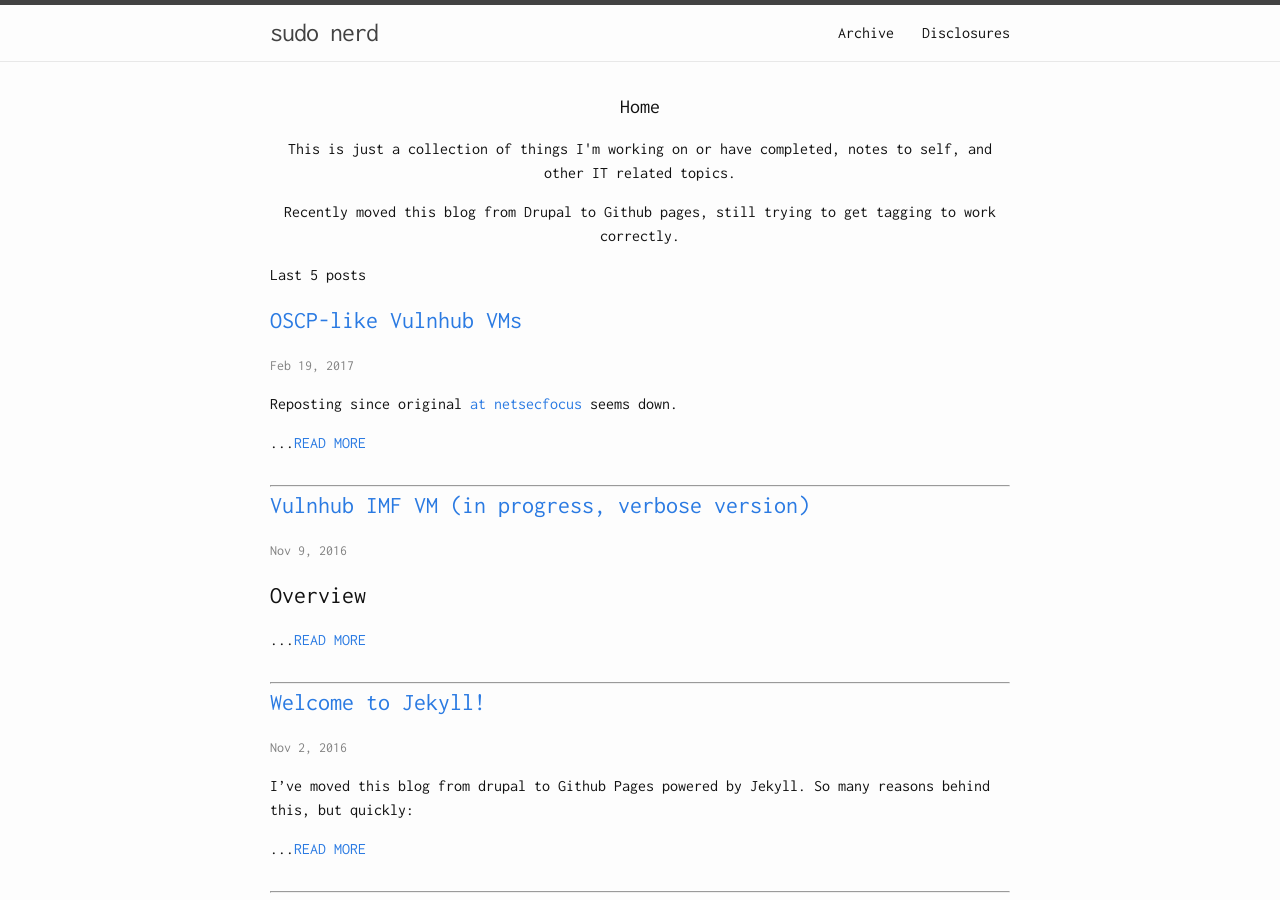
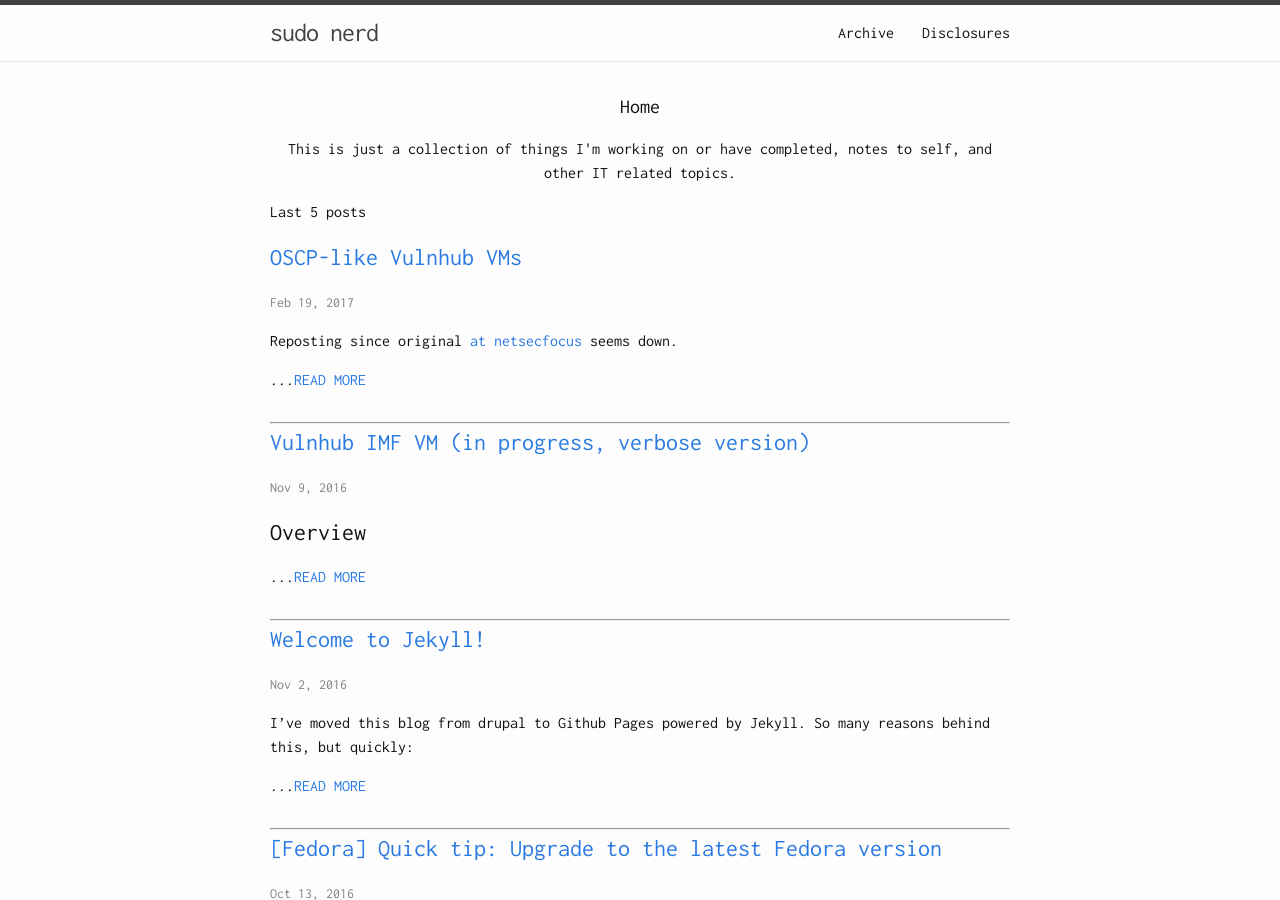
Before and after one commit to educationnull/thejaspher.github.io, a Jekyll site: the page built from index.md, in a window 1280 px wide and 900 px high. Built offline with Jekyll 4.4.1, drawn with Linux system fonts in a browser that asks for light colours.

Commit message:
Update home.html

```diff
--- a/_layouts/home.html
+++ b/_layouts/home.html
@@ -6,7 +6,6 @@ layout: default
   <div class="front">
     <h1 class="page-heading">Home</h1>
     <p>This is just a collection of things I'm working on or have completed, notes to self, and other IT related topics.</p>
-    <p>Recently moved this blog from Drupal to Github pages, still trying to get tagging to work correctly.</p>
   </div>
   {{ content }}
   <p>Last 5 posts</p>
```
